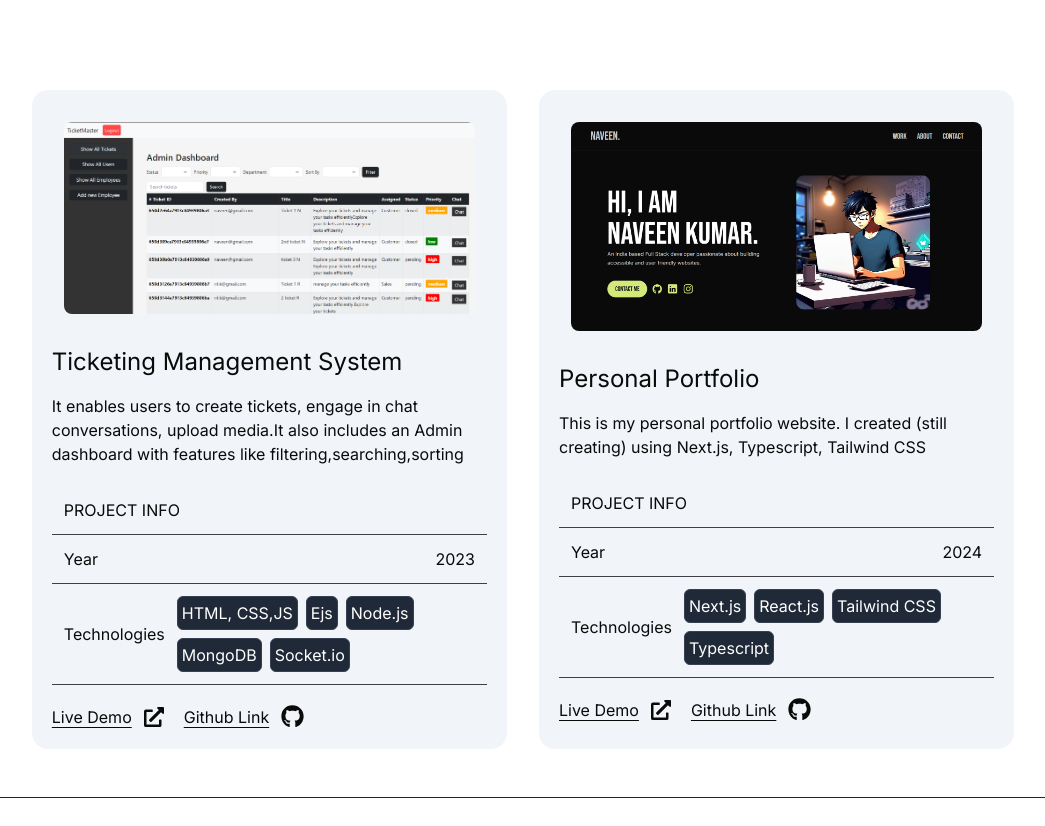
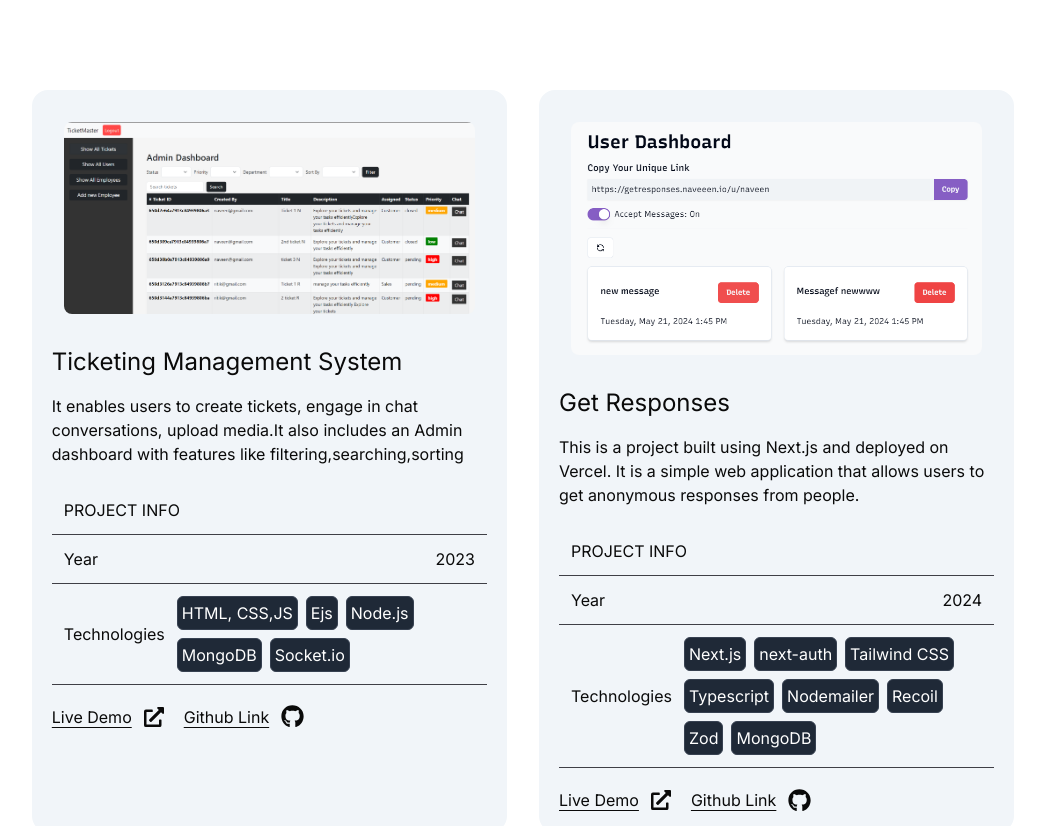
Before and after one commit to nvenkm/7naveennn, a Next.js app: page / in a window 1280 px wide. Shown: the part 920-1746 px from the top of the page, without its empty margins (117-1162 px from the left). Built offline with nearby package versions, Linux system fonts and the light colour scheme.

Commit message:
Update project

```diff
--- a/src/app/globals.css
+++ b/src/app/globals.css
@@ -3,7 +3,7 @@
 @tailwind utilities;
 
 html {
-  cursor: url("../../public/umbrellaicon.png"), auto;
+  cursor: url("../../public/fingercursor.png"), auto;
 }
 /*
 html,
--- a/src/data/Projects.js
+++ b/src/data/Projects.js
@@ -19,12 +19,22 @@ export const projects = [
   },
   {
     id: 2,
-    title: "Personal Portfolio",
-    description: `This is my personal portfolio website. I created (still creating) using Next.js, Typescript, Tailwind CSS`,
-    imageSrc: "/portfolioimage.png",
-    githubLink: "https://github.com/nvenkm/7naveennn",
-    liveDeploylink: "https://naveeen.io",
+    title: "Get Responses",
+    description: `This is a project built using Next.js and deployed on Vercel. It is a simple web application that allows users to get anonymous responses from people.`,
+    imageSrc: "/getresponsesimage.png",
+    githubLink:
+      "https://github.com/nvenkm/https://github.com/nvenkm/mystery-message",
+    liveDeploylink: "https://getresponses.naveeen.io",
     projectYear: "2024",
-    projectTechnologies: ["Next.js", "React.js", "Tailwind CSS", "Typescript"],
+    projectTechnologies: [
+      "Next.js",
+      "next-auth",
+      "Tailwind CSS",
+      "Typescript",
+      "Nodemailer",
+      "Recoil",
+      "Zod",
+      "MongoDB",
+    ],
   },
 ];
```
Also changed, not shown: public/fingercursor.png (added), public/getresponsesimage.png (added).
